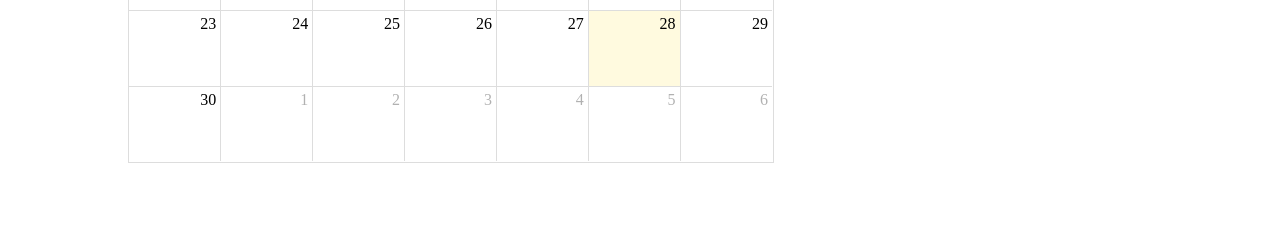
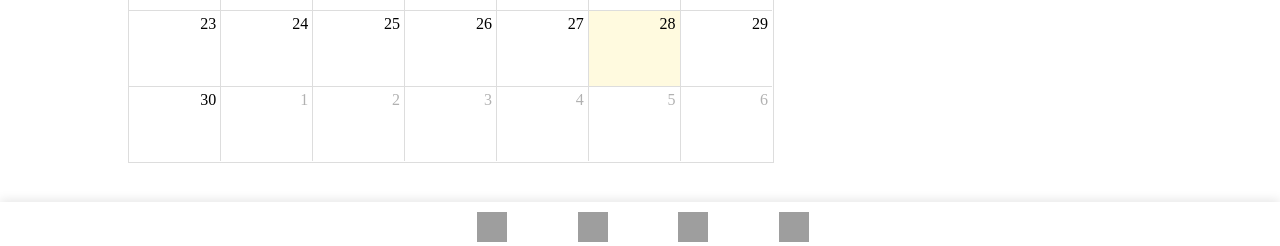
Before and after one commit to mic050r/innerflow-dj, a Django app: page /daily-log/ in a window 1280 px wide. Shown: the part 554-800 px from the top of the page. Run offline with Django 5.2, Linux system fonts and the light colour scheme; data that the repository does not hold is empty; some libraries are stand-ins or nearby versions; grey boxes are pictures that could not be loaded.

Commit message:
✨ [Feat] (#12) daily_log.html에 footer 추가

```diff
--- a/InnerFlow/static/css/journal/daily_log.css
+++ b/InnerFlow/static/css/journal/daily_log.css
@@ -80,3 +80,38 @@ li {
 li form {
     margin: 0;
 }
+
+
+footer {
+    background-color: var(--white);
+    text-align: center;
+    padding: 10px 0;
+    position: fixed;
+    width: 100%;
+    bottom: 0;
+    box-shadow: 0 -2px 10px rgba(0, 0, 0, 0.1); /* 그림자 추가 */
+}
+
+footer ul {
+    list-style: none;
+    padding: 0;
+    margin: 0;
+    display: flex;
+    justify-content: center;
+}
+
+footer ul li {
+    margin: 0 3%;
+}
+
+footer ul li a {
+    display: inline-block;
+    width: 24px;
+    height: 24px;
+    background-size: contain;
+}
+
+footer ul li a img {
+    width: 30px;
+    height: 30px;
+}
--- a/InnerFlow/templates/journal/daily_log.html
+++ b/InnerFlow/templates/journal/daily_log.html
@@ -56,5 +56,13 @@
         </div>
     </div>
 </div>
+<footer>
+    <ul>
+        <li><a href="#" id="goal-link"><img src="{% static 'images/home.svg' %}" alt="Goal" id="goal-icon"></a></li>
+        <li><a href="#" id="home-link"><img src="{% static 'images/journal-active.svg' %}" alt="Home" id="home-icon"></a></li>
+        <li><a href="#" id="journal-link"><img src="{% static 'images/goal.svg' %}" alt="Journal" id="journal-icon"></a></li>
+        <li><a href="#" id="board-link"><img src="{% static 'images/board.svg' %}" alt="Board" id="board-icon"></a></li>
+    </ul>
+</footer>
 </body>
 </html>
```
